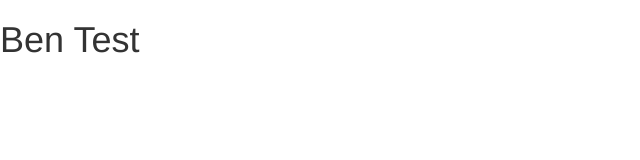
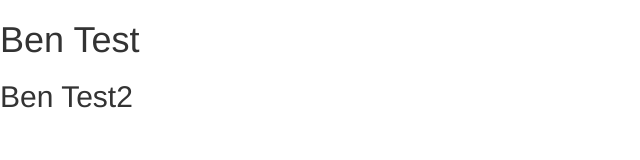
Before and after one commit to eric-hoppenworth/codeRed, a plain HTML site: page index.html in a window 1280 px wide. Shown: the whole page, without its empty margins (0-640 px from the left). Drawn offline with nearby package versions, Linux system fonts and the light colour scheme.

Commit message:
bens second

```diff
--- a/index.html
+++ b/index.html
@@ -7,7 +7,7 @@
 	</head>
 	<body>
 	<h1>Ben Test</h1>
-
+	<h2>Ben Test2</h2>
 
 
 
```
